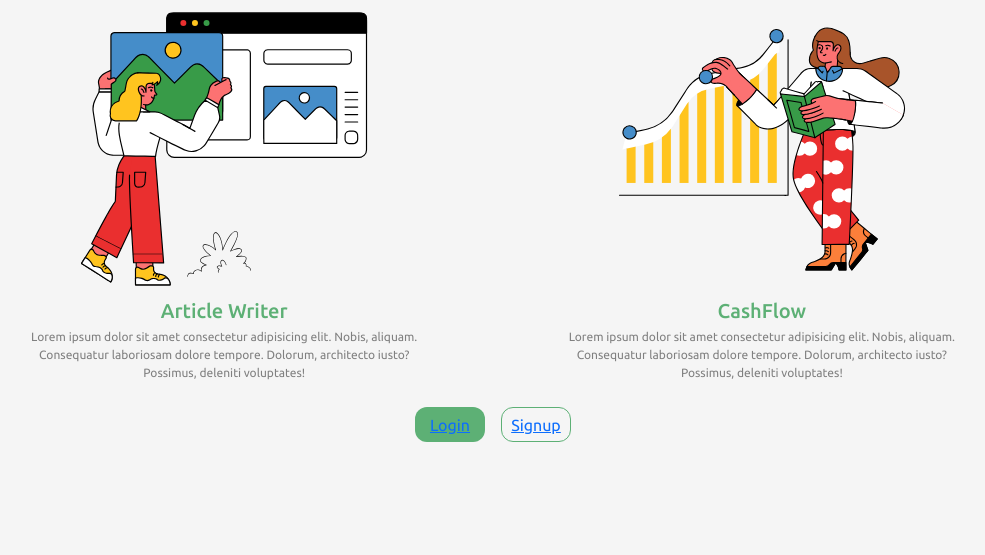
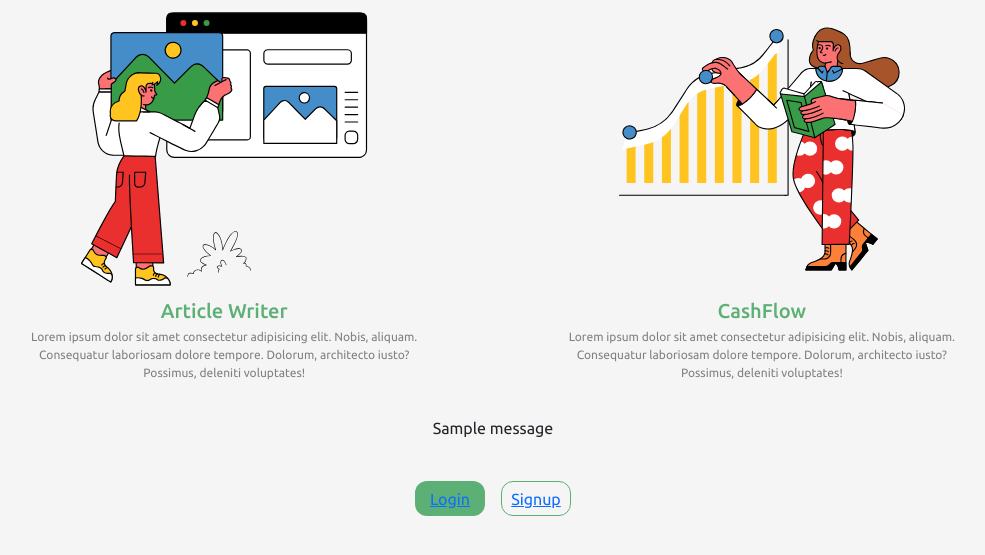
Before and after one commit to PBP-B02/project-mid-term, a Django app: page / in a window 1280 px wide. Shown: the part 126-681 px from the top of the page, without its empty margins (147-1132 px from the left). Run offline with Django 4.2, Linux system fonts and the light colour scheme; tables that the repository leaves empty hold one stand-in row (values such as "Sample post"); one stand-in notice (Sample message) is shown.

Commit message:
Add homepage logout and messages

```diff
--- a/homepage/templates/homepage.html
+++ b/homepage/templates/homepage.html
@@ -67,10 +67,30 @@
             </div>
 
         </div>
+        <div class="sub">
+               {% if messages %}
+                    {% for message in messages %}
+                        {% if message.tags == "warning" %}
+                            <div class="alert alert-main" role="alert">
+                                <p class="fg-warn"> {{ message }} </p>
+                            </div>
+                        {% elif message.tags == "success" %}
+                            <div class="alert alert-alt" role="alert">
+                                {{ message }}
+                            </div>
+                        {% endif %}
+                    {% endfor %}
+                {% endif %}
+        </div>
+        {% if user.is_authenticated %}
+            <article class="hello">Hello, {{ user.username }}</article>
+            <button class="signup"><a href="/logout">Logout</a></button>
+        {% else %}
         <div class="button-user">
-            <button class="login"><a href="/register/"> Login</a></button>
-            <button class="signup"><a href="/register/">Signup</a></button>
+            <button class="login"><a href="/login"> Login</a></button>
+            <button class="signup"><a href="/register">Signup</a></button>
         </div>
+        {% endif %}
 
     </div>
 
```
